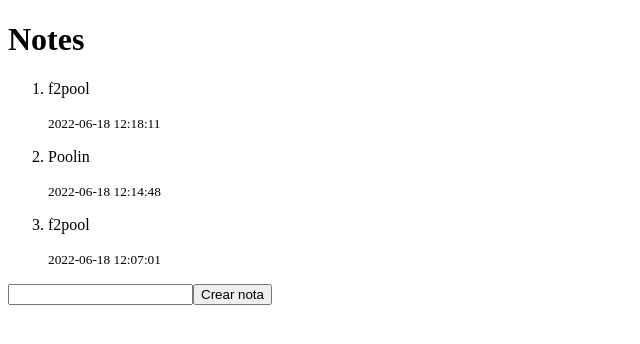
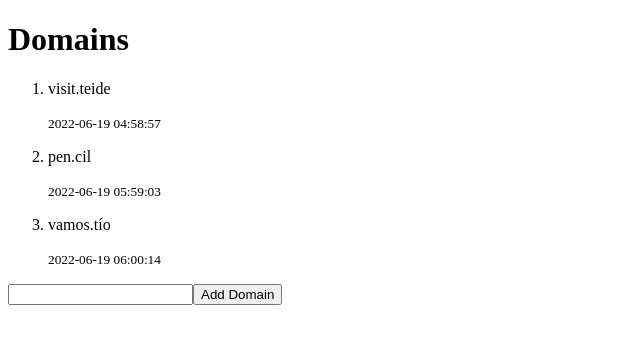
Before and after one commit to miguelgargallo/miguelgargallo_bootcamp_fullstack_react_0012_tablas, a React (Create React App) app: page / in a window 1280 px wide. Shown: the top 344 px of the page, without its empty margins (0-640 px from the left). Built offline with nearby package versions, Linux system fonts and the light colour scheme.

Commit message:
Crear arrays nuevos     setNotes([...notes, noteToAddToState]); Crear arrays nuevos     setNotes([...notes, noteToAddToState]);

```diff
--- a/src/App.js
+++ b/src/App.js
@@ -11,28 +11,21 @@
   };
 
   const handleClick = (event) => {
-    console.log("crear nota");
+    console.log("Añadir dominio");
     const noteToAddToState = {
       id: notes.lenght + 1,
       content: newNote,
       date: new Date().toISOString(),
       important: Math.random() < 0.5
     };
-    console.log(noteToAddToState);
 
-    /*
-    {
-      id: 3,
-      content: "f2pool",
-      date: "2022-06-18 12:07:01",
-      important: true
-    }
-    */
+    setNotes([...notes, noteToAddToState]);
+    setNewNote("");
   };
 
   return (
     <div>
-      <h1>Notes</h1>
+      <h1>Domains</h1>
       <ol>
         {notes.map((note) => (
           <Note key={note.id} {...note} />
@@ -40,7 +33,7 @@
       </ol>
       <div>
         <input type="text" onChange={handleChange} value={newNote} />
-        <button onClick={handleClick}>Crear nota</button>
+        <button onClick={handleClick}>Add Domain</button>
       </div>
     </div>
   );
--- a/src/index.js
+++ b/src/index.js
@@ -5,21 +5,21 @@
 const notes = [
   {
     id: 1,
-    content: "f2pool",
-    date: "2022-06-18 12:18:11",
+    content: "visit.teide",
+    date: "2022-06-19 04:58:57",
     important: true,
     categories: ["HNS", "SOL", "CANAR"]
   },
   {
     id: 2,
-    content: "Poolin",
-    date: "2022-06-18 12:14:48",
+    content: "pen.cil",
+    date: "2022-06-19 05:59:03",
     important: true
   },
   {
     id: 3,
-    content: "f2pool",
-    date: "2022-06-18 12:07:01",
+    content: "vamos.tío",
+    date: "2022-06-19 06:00:14",
     important: true
   }
 ];
```
